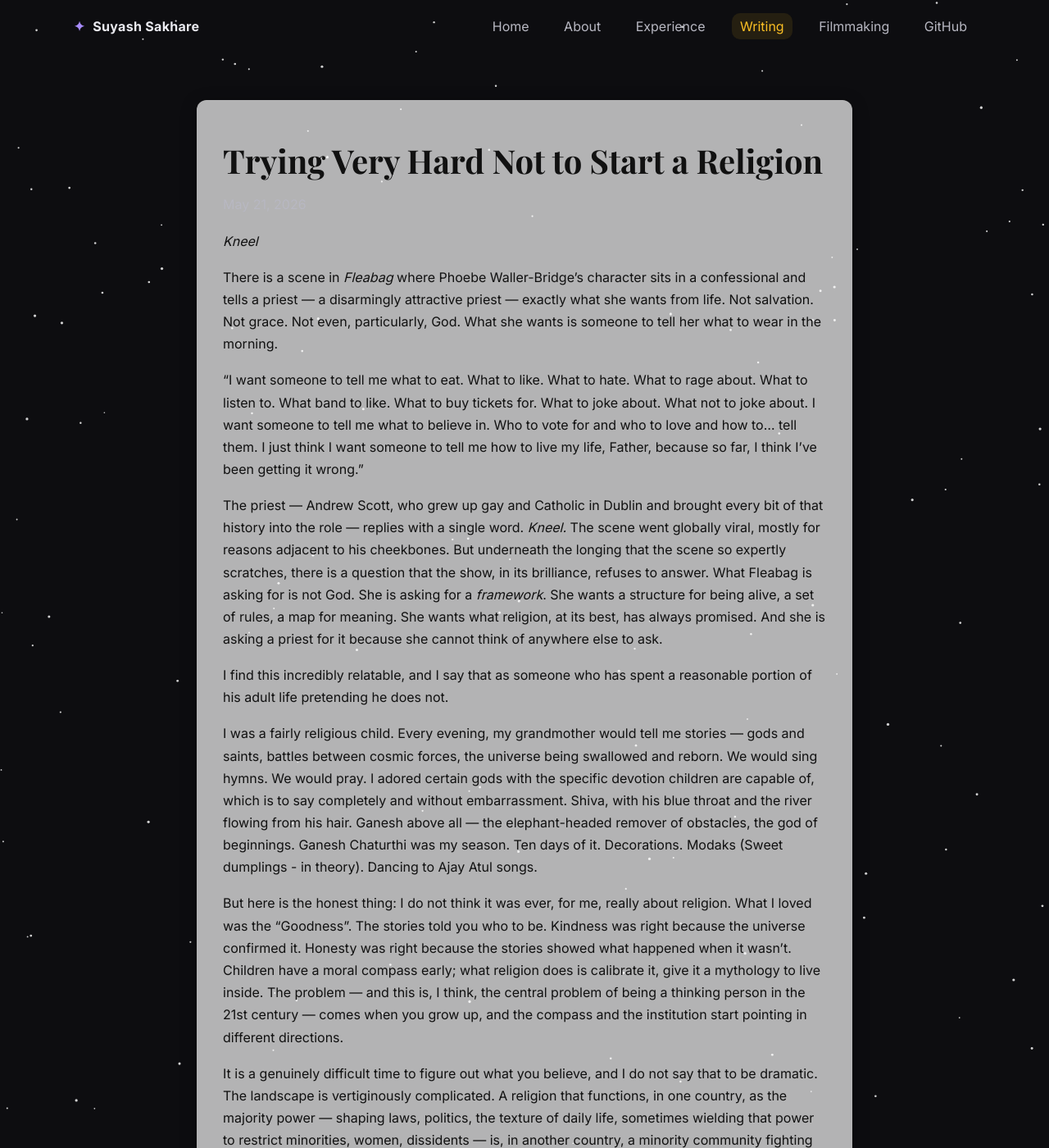
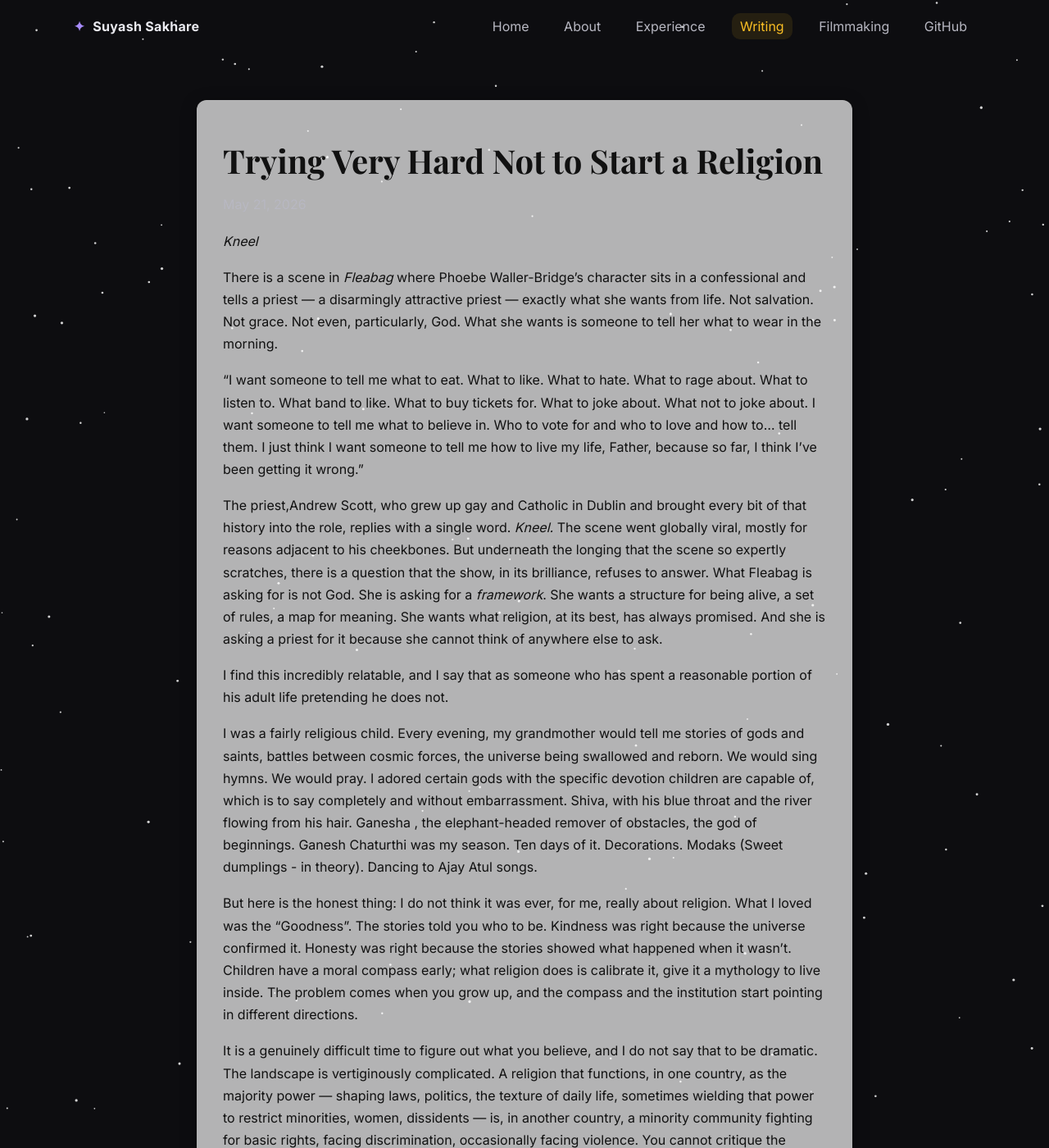
Before and after one commit to samsuy0304/samsuy0304.github.io, a Jekyll site: the page built from _posts/2026-05-21-kneel.md, in a window 1280 px wide and 1400 px high. Shown: the whole window at 82% size. Built offline with Jekyll 4.4.1, drawn with Linux system fonts in a browser that asks for light colours.

Commit message:
Update 2026-05-21-kneel.md

```diff
--- a/_posts/2026-05-21-kneel.md
+++ b/_posts/2026-05-21-kneel.md
@@ -12,13 +12,13 @@ There is a scene in *Fleabag* where Phoebe Waller-Bridge's character sits in a c
 
 "I want someone to tell me what to eat. What to like. What to hate. What to rage about. What to listen to. What band to like. What to buy tickets for. What to joke about. What not to joke about. I want someone to tell me what to believe in. Who to vote for and who to love and how to… tell them. I just think I want someone to tell me how to live my life, Father, because so far, I think I've been getting it wrong."
 
-The priest — Andrew Scott, who grew up gay and Catholic in Dublin and brought every bit of that history into the role — replies with a single word. *Kneel.* The scene went globally viral, mostly for reasons adjacent to his cheekbones. But underneath the longing that the scene so expertly scratches, there is a question that the show, in its brilliance, refuses to answer. What Fleabag is asking for is not God. She is asking for a *framework*. She wants a structure for being alive, a set of rules, a map for meaning. She wants what religion, at its best, has always promised. And she is asking a priest for it because she cannot think of anywhere else to ask.
+The priest,Andrew Scott, who grew up gay and Catholic in Dublin and brought every bit of that history into the role, replies with a single word. *Kneel.* The scene went globally viral, mostly for reasons adjacent to his cheekbones. But underneath the longing that the scene so expertly scratches, there is a question that the show, in its brilliance, refuses to answer. What Fleabag is asking for is not God. She is asking for a *framework*. She wants a structure for being alive, a set of rules, a map for meaning. She wants what religion, at its best, has always promised. And she is asking a priest for it because she cannot think of anywhere else to ask.
 
 I find this incredibly relatable, and I say that as someone who has spent a reasonable portion of his adult life pretending he does not.
 
-I was a fairly religious child. Every evening, my grandmother would tell me stories — gods and saints, battles between cosmic forces, the universe being swallowed and reborn. We would sing hymns. We would pray. I adored certain gods with the specific devotion children are capable of, which is to say completely and without embarrassment. Shiva, with his blue throat and the river flowing from his hair. Ganesh above all — the elephant-headed remover of obstacles, the god of beginnings. Ganesh Chaturthi was my season. Ten days of it. Decorations. Modaks (Sweet dumplings - in theory). Dancing to Ajay Atul songs.
+I was a fairly religious child. Every evening, my grandmother would tell me stories of gods and saints, battles between cosmic forces, the universe being swallowed and reborn. We would sing hymns. We would pray. I adored certain gods with the specific devotion children are capable of, which is to say completely and without embarrassment. Shiva, with his blue throat and the river flowing from his hair. Ganesha , the elephant-headed remover of obstacles, the god of beginnings. Ganesh Chaturthi was my season. Ten days of it. Decorations. Modaks (Sweet dumplings - in theory). Dancing to Ajay Atul songs.
 
-But here is the honest thing: I do not think it was ever, for me, really about religion. What I loved was the "Goodness". The stories told you who to be. Kindness was right because the universe confirmed it. Honesty was right because the stories showed what happened when it wasn't. Children have a moral compass early; what religion does is calibrate it, give it a mythology to live inside. The problem — and this is, I think, the central problem of being a thinking person in the 21st century — comes when you grow up, and the compass and the institution start pointing in different directions.
+But here is the honest thing: I do not think it was ever, for me, really about religion. What I loved was the "Goodness". The stories told you who to be. Kindness was right because the universe confirmed it. Honesty was right because the stories showed what happened when it wasn't. Children have a moral compass early; what religion does is calibrate it, give it a mythology to live inside. The problem comes when you grow up, and the compass and the institution start pointing in different directions.
 
 It is a genuinely difficult time to figure out what you believe, and I do not say that to be dramatic. The landscape is vertiginously complicated. A religion that functions, in one country, as the majority power — shaping laws, politics, the texture of daily life, sometimes wielding that power to restrict minorities, women, dissidents — is, in another country, a minority community fighting for basic rights, facing discrimination, occasionally facing violence. You cannot critique the institution in the first place without appearing to attack the community in the second. And yet silence feels dishonest. This is not a hypothetical. It describes, simultaneously, the situation of Islam, Christianity, and Hinduism in different parts of the world right now, this week, as you read this.
 
```
